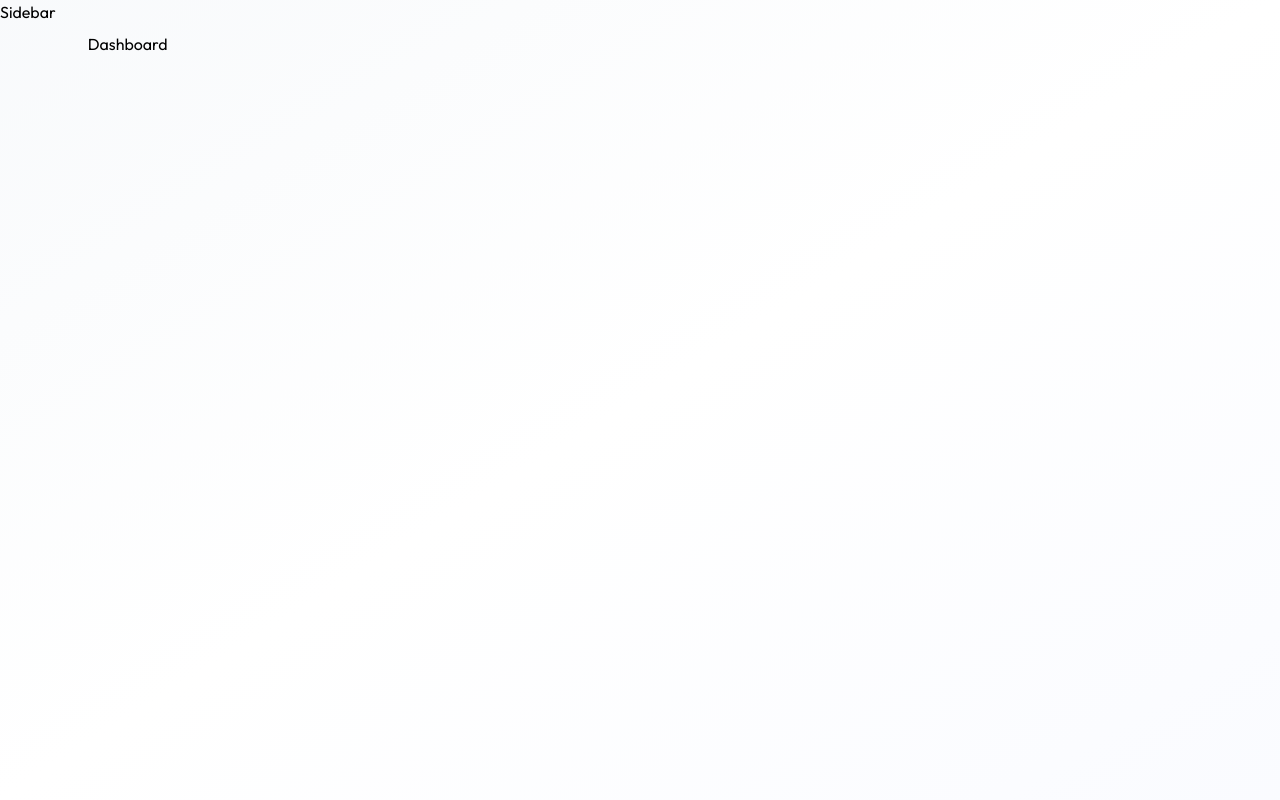
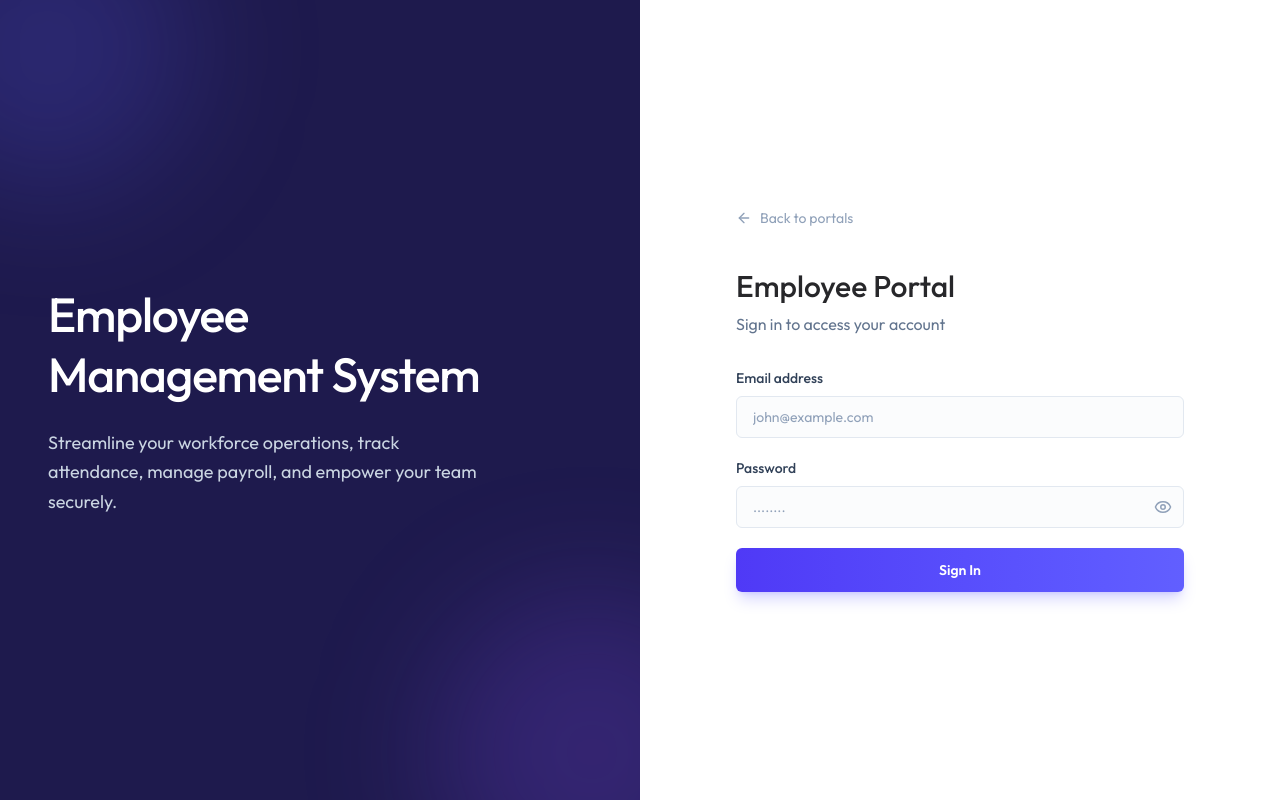
Before and after one commit to PRIYANSHU2569/FULLSTACK-EMS, a React (Vite) app: page /login/employee in a window 1280 px wide. Before the commit this address led to /dashboard. Built offline with nearby package versions, Linux system fonts and the light colour scheme.

Commit message:
login form UI completed

```diff
--- a/src/App.jsx
+++ b/src/App.jsx
@@ -18,7 +18,8 @@
       <Toaster />
       <Routes>
         <Route path="/login" element={<LoginLanding />} />
-         <Route path="/login/admin" element={<LoginForm  role = "admin" title="Admin Portal" subtitles="Sign in to manage the organization"/>} />
+         <Route path="/login/admin" element={<LoginForm  role = "admin" title="Admin Portal" subtitle="Sign in to manage the organization"/>} />
+         <Route path="/login/employee" element={<LoginForm  role = "employee" title="Employee Portal" subtitle="Sign in to access your account"/>} />
         <Route element={<Layout />}>
           <Route path="/dashboard" element={<Dashboard />} />
           <Route path="/employees" element={<Employees />} />
--- a/src/components/LoginForm.jsx
+++ b/src/components/LoginForm.jsx
@@ -1,9 +1,93 @@
-import React from 'react'
+import React, { useState } from "react";
+import LoginLeftSide from "./LoginLeftSide";
+import { Link } from "react-router-dom";
+import { ArrowLeftIcon, EyeIcon, EyeOffIcon, Loader2Icon } from "lucide-react";
 
-const LoginForm = () => {
+const LoginForm = ({ role, title, subtitle }) => {
+  const [email, setEmail] = useState("");
+  const [password, setPassword] = useState("");
+  const [showPassword, setShowPassword] = useState(false);
+  const [error, setError] = useState("");
+  const [loading, setLoading] = useState(false);
+
+  const handleSubmit = async (e) => {
+    e.preventDefault();
+  };
   return (
-    <div>LoginForm</div>
-  )
-}
+    <div className="min-h-screen flex flex-col md:flex-row">
+      <LoginLeftSide />
+      <div className="flex-1 flex items-center justify-center p-6 sm:p-12 bg-white">
+        <div className="w-full max-w-md animate-fade-in">
+          <Link
+            to="/login"
+            className="inline-flex items-center gap-2 text-slate-400 hover:text-slate-700 text-sm mb-10 transition-colors"
+          >
+            <ArrowLeftIcon size={16} /> Back to portals
+          </Link>
 
-export default LoginForm
+          <div className="mb-8">
+            <h1 className="text-2xl sm:text-3xl font-medium text-zinc-800">
+              {title}
+            </h1>
+            <p className="text-slate-500 text-sm sm:text-base mt-2">
+              {subtitle}
+            </p>
+          </div>
+          {error && (
+            <div className="mb-6 p-4 bg-rose-50 border border-rose-200 text-rose-700 text-sm rounded-xl flex items-start gap-3">
+              <div className="w-1.5 h-1.5 rounded-full bg-rose-500 mt-1.5 shrink-0" />
+              {error}
+            </div>
+          )}
+          <form className="space-y-5" onSubmit={handleSubmit}>
+            <div>
+              <label className="block text-sm font-medium text-slate-700 mb-2">
+                Email address
+              </label>
+              <input
+                type="email"
+                value={email}
+                onChange={(e) => setEmail(e.target.value)}
+                required
+                placeholder="john@example.com"
+              />
+            </div>
+            <div>
+              <label className="block text-sm font-medium text-slate-700 mb-2">
+                Password
+              </label>
+              <div className="relative">
+                <input
+                  type={showPassword ? "text" : "password"}
+                  onChange={(e) => setPassword(e.target.value)}
+                  required
+                  className="pr-11"
+                  placeholder="........"
+                />
+                <button
+                  type="button"
+                  className="absolute right-3 top-1/2 -translate-y-1/2 text-slate-400 hover:text-slate-600 transition-colors"
+                  onClick={() => setShowPassword(!showPassword)}
+                >
+                  {showPassword ? (
+                    <EyeOffIcon size={18} />
+                  ) : (
+                    <EyeIcon size={18} />
+                  )}
+                </button>
+              </div>
+            </div>
+                  <button type="submit" disabled ={loading}
+                  className="w-full py-3 bg-linear-to-r from-indigo-600 to-indigo-500 text-white rounded-md text-sm font-semibold hover:from-indigo-700 hover:to-indigo-600 disabled:opacity-50 transition-all duration-200 shadow-lg shadow-indigo-500/25 active:scale-[0.98]flex items-centre justify-centre">
+                    {loading && <Loader2Icon className="animate-spin h-4 w-4 mr-2"/>}
+                    Sign In
+
+                  </button>
+          </form>
+        </div>
+      </div>
+    </div>
+  );
+};
+
+export default LoginForm;
--- /dev/null
+++ b/src/components/LoginLeftSide.jsx
@@ -0,0 +1,18 @@
+const LoginLeftSide = () => {
+  return (
+      <div className="relative hidden min-h-screen w-1/2 items-center overflow-hidden bg-indigo-950 px-12 text-white md:flex">
+        <div className="absolute -top-24 -left-24 h-72 w-72 rounded-full bg-indigo-500/20 blur-3xl" />
+        <div className="absolute -right-28 -bottom-28 h-80 w-80 rounded-full bg-violet-500/20 blur-3xl" />
+        <div className="relative z-10">
+          <h1 className="mb-6 text-4xl font-medium leading-tight tracking-tight lg:text-5xl">
+            Employee<br />Management System
+          </h1>
+          <p className="max-w-md text-lg leading-relaxed text-slate-300">
+            Streamline your workforce operations, track attendance, manage payroll, and empower your team securely.
+          </p>
+        </div>
+      </div>
+  )
+}
+
+export default LoginLeftSide
--- a/src/pages/LoginLanding.jsx
+++ b/src/pages/LoginLanding.jsx
@@ -1,9 +1,87 @@
-
+import LoginLeftSide from "../components/LoginLeftSide";
+import { Link } from "react-router-dom";
+import { Shield, User, ArrowRight } from "lucide-react";
 
 const LoginLanding = () => {
+  const portalOptions = [
+    {
+      to: "/login/admin",
+      title: "Admin Portal",
+      description:
+        "Manage employees, departments, payroll, and system configurations.",
+      icon: Shield,
+    },
+    {
+      to: "/login/employee",
+      title: "Employee Portal",
+      description:
+        "View your profile, track attendance, request time off, and access payslips.",
+      icon: User,
+    },
+  ];
+
   return (
-    <div>LoginLanding</div>
-  )
-}
+    <div className="min-h-screen flex flex-col md:flex-row">
+      <LoginLeftSide />
 
-export default LoginLanding
+      <div className="w-full md:w-1/2 flex flex-col items-center justify-center p-6 sm:p-12 lg:p-16 relative overflow-y-auto min-h-screen">
+        <div className="w-full max-w-md animate-fade-in relative z-10">
+          {/* Header */}
+          <div className="mb-10 text-center md:text-left">
+            <h2 className="text-3xl font-medium text-slate-900 tracking-tight mb-3">
+              Welcome Back
+            </h2>
+
+            <p className="text-slate-500">
+              Select your portal to securely access the system.
+            </p>
+          </div>
+
+          {/* Portals List */}
+          <div className="space-y-4">
+            {portalOptions.map((portal) => {
+              const Icon = portal.icon;
+
+              return (
+                <Link
+                  key={portal.to}
+                  to={portal.to}
+                  className="group block bg-slate-50 border border-slate-200 rounded-lg p-5 sm:p-6 transition-all duration-300 hover:border-indigo-400 hover:bg-indigo-50"
+                >
+                  <div className="flex items-center justify-between">
+                    <div className="flex items-center gap-4">
+                      <Icon className="w-6 h-6 text-indigo-500" />
+
+                      <div>
+                        <h3 className="text-lg text-slate-800 group-hover:text-indigo-600 mb-1 transition-colors">
+                          {portal.title}
+                        </h3>
+
+                        <p className="text-sm text-slate-500">
+                          {portal.description}
+                        </p>
+                      </div>
+                    </div>
+
+                    <ArrowRight
+                      className="w-4 h-4 text-slate-400 group-hover:text-indigo-600 group-hover:translate-x-1 transition-all duration-300"
+                    />
+                  </div>
+                </Link>
+              );
+            })}
+          </div>
+
+          {/* Footer */}
+          <div className="mt-12 text-centre md:text-left text-sm text-slate-400">
+            <p>
+              © {new Date().getFullYear()} Priyanshu Gupta. All rights reserved.
+            </p>
+          </div>
+        </div>
+      </div>
+    </div>
+  );
+};
+
+export default LoginLanding;
```
